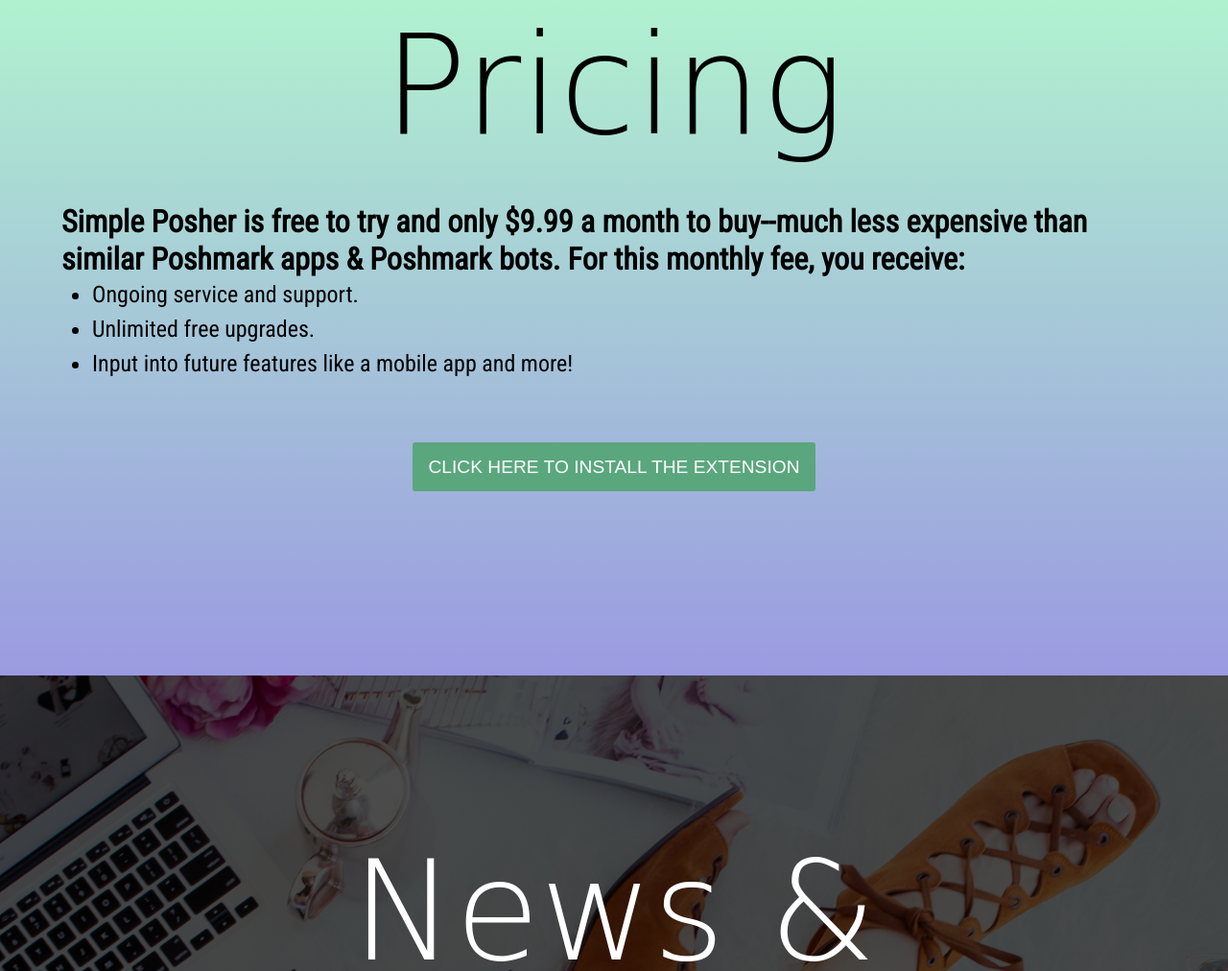
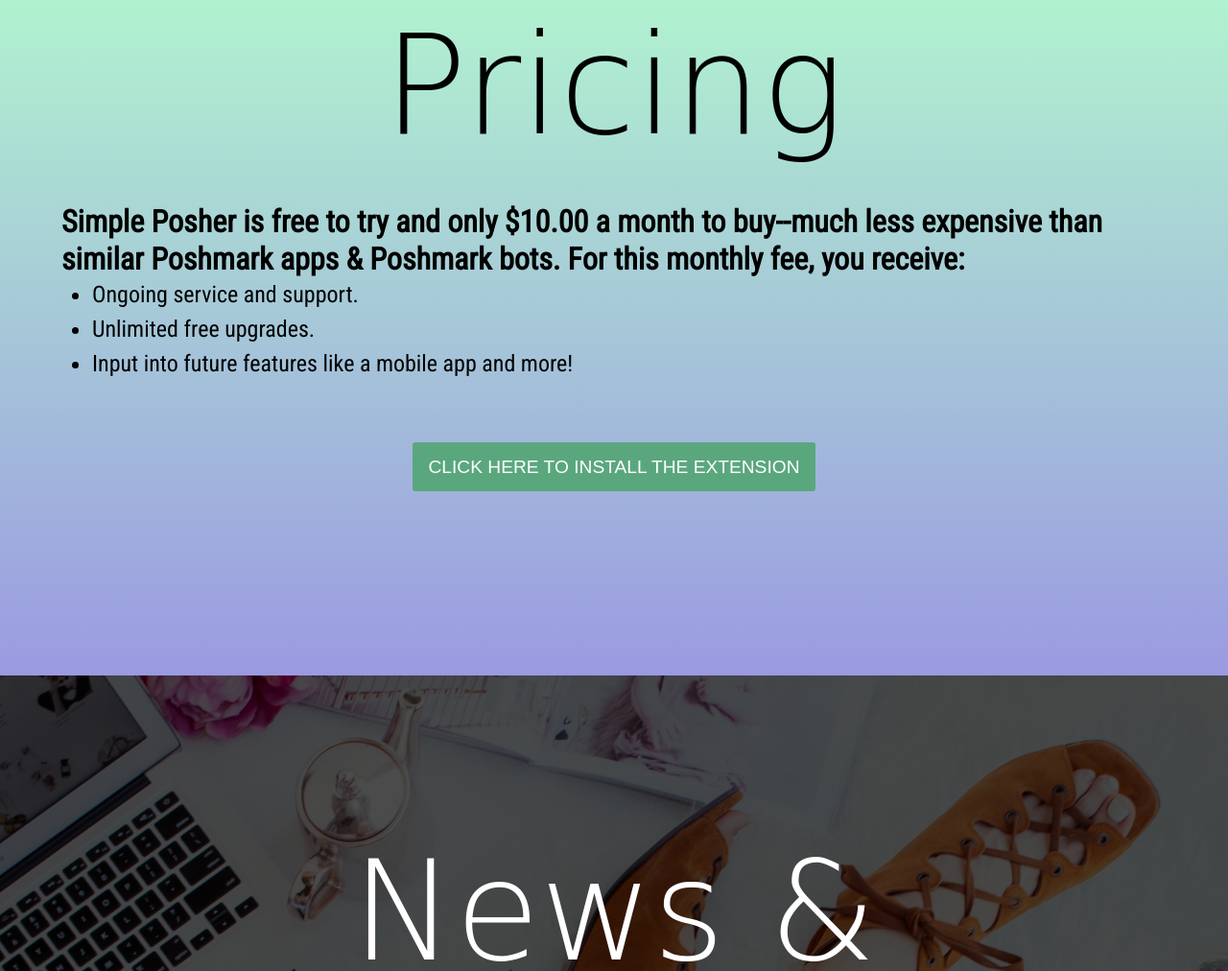
Before and after one commit to amandapgh/spwebsite-public, a plain HTML site: page index.html in a window 1280 px wide. Shown: the part 4018-5030 px from the top of the page at 96% size. Drawn offline with nearby package versions, Linux system fonts and the light colour scheme; a web font is replaced by a local one.

Commit message:
change pricing info

```diff
--- a/index.html
+++ b/index.html
@@ -248,7 +248,7 @@
   <div class="content l-container l-full phat flex center" id="pricing" >
     <h1 class="l-full">Pricing</h1>
 
-    <h3 class="l-full">Simple Posher is free to try and only $9.99 a month to buy--much less expensive than
+    <h3 class="l-full">Simple Posher is free to try and only $10.00 a month to buy--much less expensive than
     similar Poshmark apps & Poshmark bots. For this monthly fee, you receive:</h3>
 
     <ul class="l-full">
```
